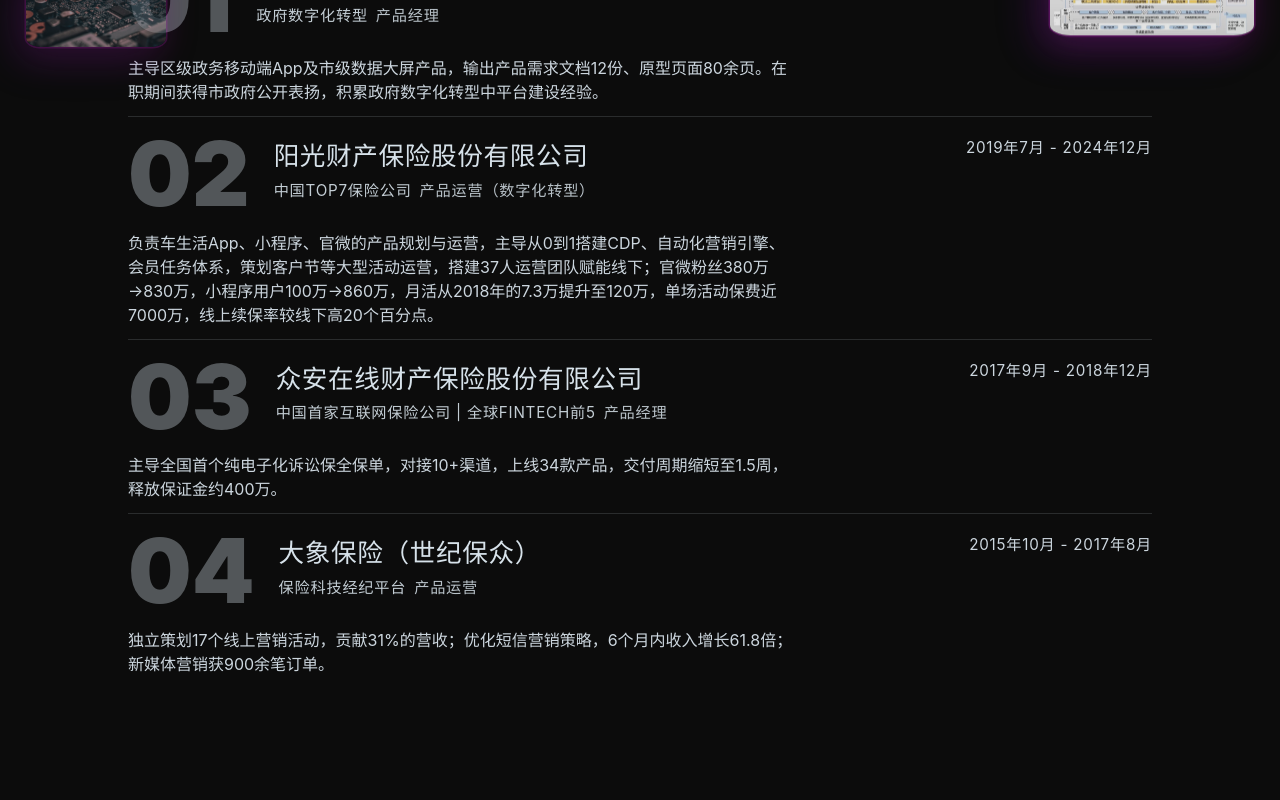
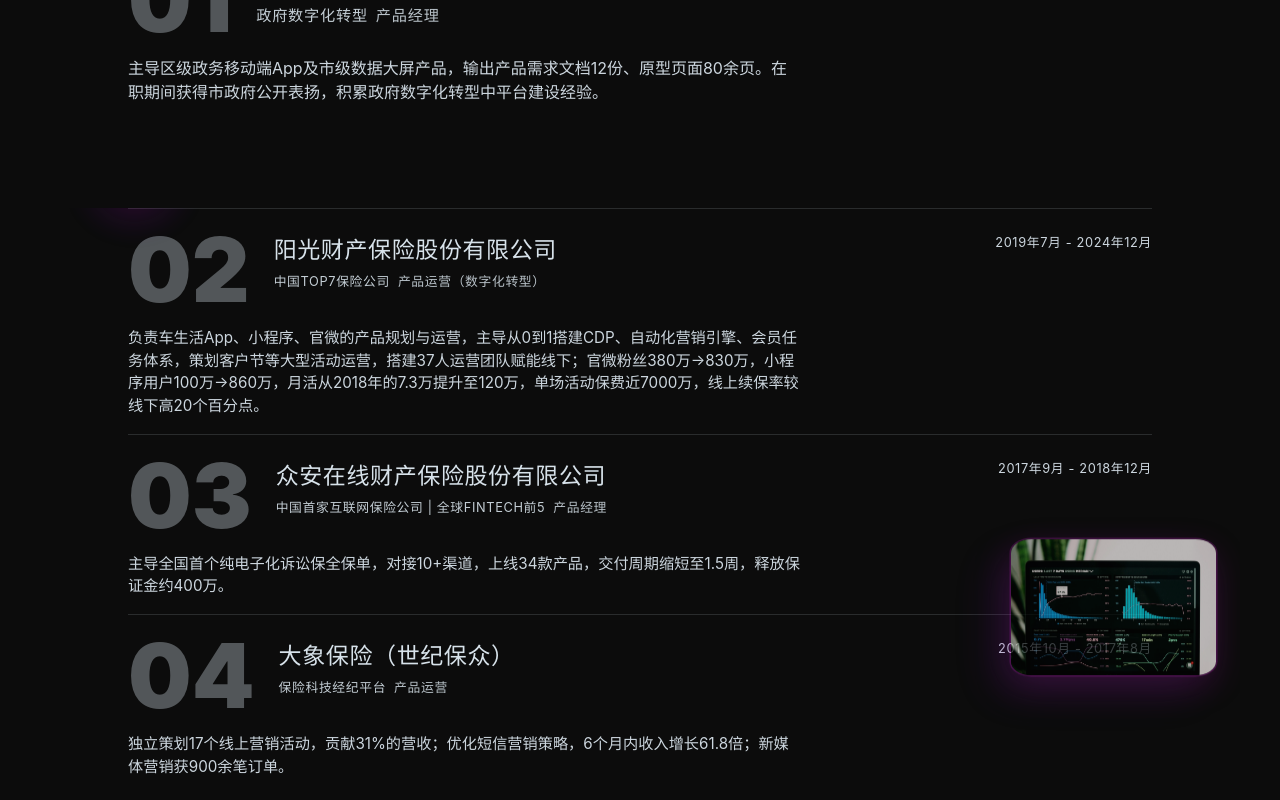
Before and after one commit to guojingcolorful-sudo/portfolio-website, a React (Vite) app: page / in a window 1280 px wide. Shown: the part 2260-3060 px from the top of the page. Built offline with nearby package versions, Linux system fonts and the light colour scheme.

Commit message:
test: 02-04整体钉住+照片漂移；项目区置顶时能力轮播暂停

```diff
--- a/src/components/Skills.jsx
+++ b/src/components/Skills.jsx
@@ -223,6 +223,7 @@
 export default function Skills({ t }) {
   const [active, setActive] = useState(-1);
   const [paused, setPaused] = useState(false);
+  const [scrollPaused, setScrollPaused] = useState(false);
   const [phase, setPhase] = useState('idle'); // idle | intro | cycle | rest
   const startedRef = useRef(false);
   const sectionRef = useRef(null);
@@ -232,7 +233,7 @@
   // 区块刚进入视口即视为「滑到能力模型」（只触发一次）
   const { scrollYProgress } = useScroll({
     target: sectionRef,
-    offset: ['start end', 'start start'],
+    offset: ['start end', 'end start'],
   });
 
   useMotionValueEvent(scrollYProgress, 'change', (v) => {
@@ -240,11 +241,14 @@
       startedRef.current = true;
       setPhase('intro');
     }
+    // 区块基本滚出视口上方（项目区滑到置顶导航下方，含区块间负边距重叠）→ 暂停轮播；滚回则恢复
+    setScrollPaused(startedRef.current && v >= 0.9);
   });
+  const cyclePaused = paused || scrollPaused;
 
   // 轮播状态机：intro 3s 后开播；cycle 阶段 1.5s 换卡，一轮结束进入 rest；rest 2s 后进入下一轮
   useEffect(() => {
-    if (reduce || paused || phase === 'idle') return undefined;
+    if (reduce || cyclePaused || phase === 'idle') return undefined;
     if (phase === 'intro') {
       const id = setTimeout(() => {
         setPhase('cycle');
@@ -275,7 +279,7 @@
       setActive(0);
     }, REST_MS);
     return () => clearTimeout(id);
-  }, [reduce, paused, phase, categories.length]);
+  }, [reduce, cyclePaused, phase, categories.length]);
 
   return (
     <section
--- a/src/components/Timeline.jsx
+++ b/src/components/Timeline.jsx
@@ -5,40 +5,83 @@
 import Lightbox from './ui/Lightbox';
 
 /**
- * 职业履历（保留原始标题与文字大小/位置）+ 照片漂移层：
- * - 履历 01-04 保持正常文档流，03 与 04 之间无任何间隔
- * - 照片以块状两列浮于文字之上，随区块滚动依次自下而上滑过（右列更快形成纵深）
+ * 职业履历（保留原始标题与文字大小/位置）+ 02-04 钉住视窗照片漂移层：
+ * - 从「02 顶部」到「04 底部」整体钉住（紧凑排版，三条履历同屏可见）
+ * - 钉住期间照片在文字上方随滚动依次上漂（右列更快形成纵深）
  * - 照片可点击放大、悬停放大、圆弧光边；减弱动态时静态双列展示
  */
 
+// 钉住阶段的总滚动距离（照片漂移序列长度）
+const PIN_SCROLL = 'h-[calc(100dvh+100vh)]';
+
 /** 履历单行（原始版式：编号 / 公司 / 职级 / 时间 / 描述，大小与间距不变） */
-function Row({ item, index }) {
+function Row({ item, index, compact = false }) {
   return (
-    <div className="border-t border-[#D7E2EA]/15 py-8 sm:py-10 md:py-12 [@media(max-height:820px)]:py-3">
+    <div
+      className={`border-t border-[#D7E2EA]/15 ${
+        compact ? 'py-3 md:py-4' : 'py-8 sm:py-10 md:py-12 [@media(max-height:820px)]:py-3'
+      }`}
+    >
       <div className="flex items-start justify-between gap-6 flex-wrap md:flex-nowrap">
         <div className="flex items-start gap-4 sm:gap-6">
-          <span className="font-black leading-none text-[clamp(3rem,10vw,140px)] text-[#D7E2EA]/35 [@media(max-height:820px)]:text-[clamp(1.8rem,7vw,96px)]">
+          <span
+            className={`font-black leading-none text-[#D7E2EA]/35 ${
+              compact
+                ? 'text-[clamp(2.2rem,6vw,104px)] [@media(max-height:820px)]:text-[clamp(1.8rem,7vw,96px)]'
+                : 'text-[clamp(3rem,10vw,140px)] [@media(max-height:820px)]:text-[clamp(1.8rem,7vw,96px)]'
+            }`}
+          >
             {String(index + 1).padStart(2, '0')}
           </span>
           <div className="flex flex-col gap-1 pt-2">
-            <h3 className="font-medium uppercase tracking-wide text-[clamp(1rem,2.2vw,2.1rem)] text-[#D7E2EA] [@media(max-height:820px)]:text-[clamp(0.85rem,2vw,1.6rem)]">
+            <h3
+              className={`font-medium uppercase tracking-wide text-[#D7E2EA] ${
+                compact
+                  ? 'text-[clamp(0.9rem,1.8vw,1.5rem)]'
+                  : 'text-[clamp(1rem,2.2vw,2.1rem)] [@media(max-height:820px)]:text-[clamp(0.85rem,2vw,1.6rem)]'
+              }`}
+            >
               {item.company}
             </h3>
             <div className="flex flex-wrap items-center gap-2">
-              <span className="text-[#D7E2EA]/90 font-normal uppercase tracking-wider text-[clamp(0.7rem,1.2vw,0.95rem)]">
+              <span
+                className={`text-[#D7E2EA]/90 font-normal uppercase tracking-wider ${
+                  compact
+                    ? 'text-[clamp(0.62rem,1vw,0.8rem)]'
+                    : 'text-[clamp(0.7rem,1.2vw,0.95rem)]'
+                }`}
+              >
                 {item.rank}
               </span>
-              <span className="text-[#D7E2EA]/85 font-normal uppercase tracking-wider text-[clamp(0.7rem,1.2vw,0.95rem)]">
+              <span
+                className={`text-[#D7E2EA]/85 font-normal uppercase tracking-wider ${
+                  compact
+                    ? 'text-[clamp(0.62rem,1vw,0.8rem)]'
+                    : 'text-[clamp(0.7rem,1.2vw,0.95rem)]'
+                }`}
+              >
                 {item.role}
               </span>
             </div>
           </div>
         </div>
-        <span className="text-[#D7E2EA]/95 font-normal uppercase tracking-wider text-[clamp(0.7rem,1.2vw,0.95rem)] pt-2 whitespace-nowrap max-sm:w-full">
+        <span
+          className={`text-[#D7E2EA]/95 font-normal uppercase tracking-wider whitespace-nowrap max-sm:w-full ${
+            compact
+              ? 'text-[clamp(0.62rem,1vw,0.8rem)] pt-2'
+              : 'text-[clamp(0.7rem,1.2vw,0.95rem)] pt-2'
+          }`}
+        >
           {item.period}
         </span>
       </div>
-      <p className="mt-5 text-[#D7E2EA]/95 font-normal leading-relaxed max-w-2xl text-[clamp(0.85rem,1.6vw,1.25rem)] [@media(max-height:820px)]:mt-3 [@media(max-height:820px)]:text-[clamp(0.72rem,1.4vw,1rem)] [@media(max-height:820px)]:leading-normal">
+      <p
+        className={`text-[#D7E2EA]/95 font-normal max-w-2xl ${
+          compact
+            ? 'text-[clamp(0.75rem,1.3vw,0.95rem)] leading-normal mt-3'
+            : 'leading-relaxed text-[clamp(0.85rem,1.6vw,1.25rem)] mt-5 [@media(max-height:820px)]:mt-3 [@media(max-height:820px)]:text-[clamp(0.72rem,1.4vw,1rem)] [@media(max-height:820px)]:leading-normal'
+        }`}
+      >
         {item.description}
       </p>
     </div>
@@ -151,10 +194,10 @@
 export default function Timeline({ t, lang }) {
   const [lightbox, setLightbox] = useState(null);
   const reduce = useReducedMotion();
-  const sectionRef = useRef(null);
+  const wrapRef = useRef(null);
   const { scrollYProgress } = useScroll({
-    target: sectionRef,
-    offset: ['start end', 'end start'],
+    target: wrapRef,
+    offset: ['start start', 'end end'],
   });
   const items = t.timeline.items;
   const [first, second, third, fourth] = items;
@@ -162,8 +205,7 @@
   return (
     <section
       id="timeline"
-      ref={sectionRef}
-      className="relative bg-[#0C0C0C] px-5 sm:px-8 md:px-10 py-20 sm:py-24 md:py-32 scroll-mt-20 overflow-hidden"
+      className="relative bg-[#0C0C0C] px-5 sm:px-8 md:px-10 py-20 sm:py-24 md:py-32 scroll-mt-20"
     >
       <FadeIn y={40} delay={0}>
         <h2 className="hero-heading font-black uppercase leading-none tracking-tight text-[clamp(3rem,12vw,160px)] mb-16 sm:mb-20 md:mb-28">
@@ -171,9 +213,41 @@
         </h2>
       </FadeIn>
 
-      {/* 照片漂移层：浮于履历文字之上，随区块滚动依次上滑（无钉住，无间隔） */}
+      {/* 01：正常文档流 */}
+      <div className="relative z-10 max-w-5xl mx-auto">
+        <FadeIn y={30} delay={0}>
+          <Row item={first} index={0} />
+        </FadeIn>
+      </div>
+
+      {/* 02-04 钉住视窗：三条履历紧凑同屏，照片在文字上方随滚动上漂 */}
+      <div ref={wrapRef} className={reduce ? 'relative' : `relative ${PIN_SCROLL}`}>
+        <div
+          className={
+            reduce
+              ? 'relative'
+              : 'sticky top-0 h-[100dvh] overflow-hidden pt-[84px] sm:pt-[92px]'
+          }
+        >
+          {/* 钉住带：02 顶部 → 04 底部，超出部分裁剪 */}
+          <div className="relative overflow-hidden">
+            <div className="relative z-10 max-w-5xl mx-auto">
+              <FadeIn y={30} delay={0}>
+                <Row item={second} index={1} compact />
+              </FadeIn>
+              <FadeIn y={30} delay={0.05}>
+                <Row item={third} index={2} compact />
+              </FadeIn>
+              {/* 移动端三行英文描述放不进视口：04 在移动端回到正常文档流 */}
+              <div className="hidden sm:block">
+                <FadeIn y={30} delay={0.1}>
+                  <Row item={fourth} index={3} compact />
+                </FadeIn>
+              </div>
+            </div>
+
             {!reduce && (
-        <div className="absolute inset-0 z-20 pointer-events-none">
+              <div className="absolute inset-0 z-20">
                 {DRIFT_PHOTOS.left.map((p, i) => (
                   <DriftPhoto
                     key={p.zh}
@@ -200,24 +274,11 @@
                 ))}
               </div>
             )}
-
-      {/* 履历 01-04：正常文档流，无钉住 */}
-      <div className="relative z-10 max-w-5xl mx-auto">
-        <FadeIn y={30} delay={0}>
-          <Row item={first} index={0} />
-        </FadeIn>
-        <FadeIn y={30} delay={0.05}>
-          <Row item={second} index={1} />
-        </FadeIn>
-        <FadeIn y={30} delay={0.1}>
-          <Row item={third} index={2} />
-        </FadeIn>
-        <FadeIn y={30} delay={0.15}>
-          <Row item={fourth} index={3} />
-        </FadeIn>
+          </div>
+        </div>
 
         {reduce && (
-          <div className="grid grid-cols-2 gap-4 py-6">
+          <div className="relative z-10 max-w-5xl mx-auto grid grid-cols-2 gap-4 py-6">
             <div className="flex flex-col gap-4">
               {DRIFT_PHOTOS.left.map((p) => (
                 <StaticPhoto key={p.zh} photo={p} lang={lang} onOpen={setLightbox} />
@@ -232,6 +293,13 @@
         )}
       </div>
 
+      {/* 移动端：04 回到正常文档流（钉住带只含 02-03） */}
+      <div className="sm:hidden relative z-10 max-w-5xl mx-auto">
+        <FadeIn y={30} delay={0}>
+          <Row item={fourth} index={3} />
+        </FadeIn>
+      </div>
+
       {lightbox && <Lightbox item={lightbox} onClose={() => setLightbox(null)} />}
     </section>
   );
```
Lines whose indentation alone changed are shown as unchanged.
